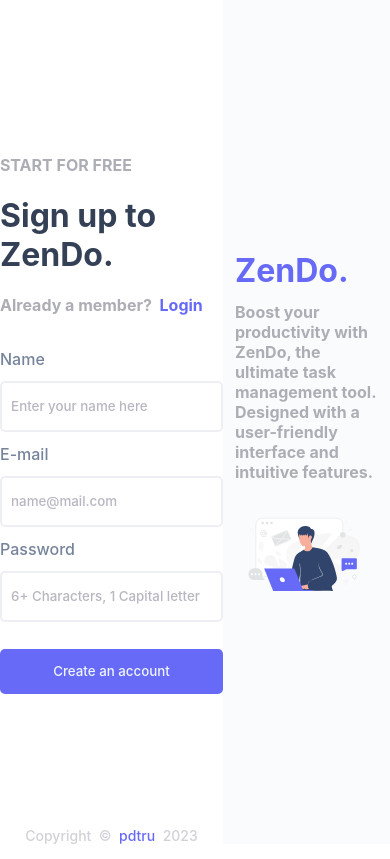
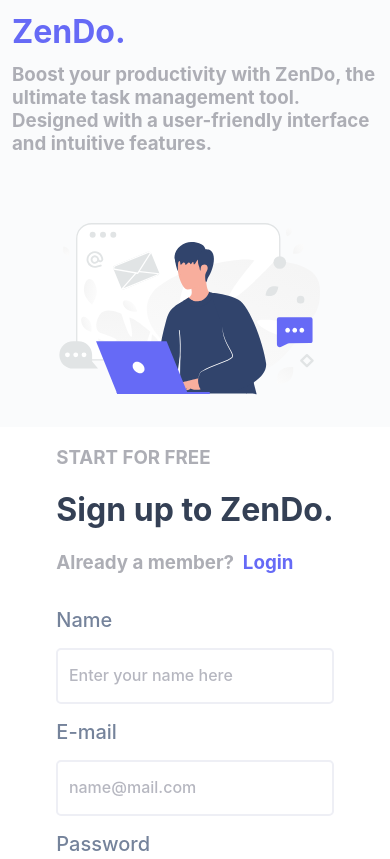
Before and after one commit to pdtru/sign-up-form, a plain HTML site: page index.html in a window 390 px wide. Shown: the top 859 px of the page. Drawn offline with Linux system fonts and the light colour scheme.

Commit message:
Implement mobile compatibility using JavaScript
- Resize elements

```diff
--- /dev/null
+++ b/app.js
@@ -0,0 +1,9 @@
+(function () {
+    const mainContainer = document.getElementsByClassName("main-container");
+    console.log(mainContainer)
+    if (mainContainer.length == 1 && window.innerWidth < window.innerHeight) {
+        mainContainer[0].style.flexDirection = 'column-reverse';
+    } else {
+        document.body.style.height = '100vh';
+    }
+})();
--- a/index.html
+++ b/index.html
@@ -6,6 +6,7 @@
     <meta http-equiv="X-UA-Compatible" content="IE=edge">
     <meta name="viewport" content="width=device-width, initial-scale=1.0">
     <link rel="stylesheet" href="styles.css">
+    <script src="app.js" defer></script>
     <title>Sign Up</title>
 </head>
 
@@ -14,9 +15,9 @@
         <div class="left-container">
             <form class="form">
                 <div>
-                    <h4 class="form-subtext">START FOR FREE</h4>
+                    <h3 class="form-subtext">START FOR FREE</h3>
                     <h1 class="form-header">Sign up to ZenDo.</h1>
-                    <h4 class="form-subtext">Already a member? &nbsp;<a>Login</a></h4>
+                    <h3 class="form-subtext">Already a member? &nbsp;<a>Login</a></h3>
                 </div>
                 <label for="name">Name</label>
                 <input type="text" id="name" name="name" placeholder="&nbsp;&nbsp;Enter your name here" required>
@@ -36,8 +37,8 @@
         <div class="right-container">
             <div>
                 <h1 class="right-header">ZenDo.</h1>
-                <h4 class="right-subtext">Boost your productivity with ZenDo, the ultimate task management tool.<br>
-                    Designed with a user-friendly interface and intuitive features.</h4>
+                <h3 class="right-subtext">Boost your productivity with ZenDo, the ultimate task management tool.<br>
+                    Designed with a user-friendly interface and intuitive features.</h3>
             </div>
             <img src="images/illustration.svg">
         </div>
--- a/styles.css
+++ b/styles.css
@@ -5,7 +5,6 @@
 html,
 body {
     display: flex;
-    height: 100vh;
     width: 100vw;
     margin: 0;
     padding: 0;
@@ -33,25 +32,30 @@ body {
 }
 
 .form {
+    width: auto;
+    height: auto;
     display: flex;
     flex-direction: column;
-    gap: 12px;
+    gap: 16px;
     margin: auto;
 }
 
 label {
+    font-size: 20px;
+
     font-weight: 500;
     color: #75839b;
 }
 
 input {
-    height: 45px;
+    height: 50px;
     border-style: solid;
     border-radius: 5px;
     border-color: #eeeff5;
 }
 
 input::placeholder {
+    font-size: 16px;
     font-weight: 500;
     color: #b6b7c0;
 }
@@ -61,7 +65,7 @@ button {
     width: 100%;
     font-weight: 500;
     color: #eff5fe;
-    height: 45px;
+    height: 50px;
     border-radius: 5px;
     border-style: none;
     background-color: #666af6;
@@ -69,7 +73,7 @@ button {
 
 .footer {
     font-weight: 500;
-    font-size: 14px;
+    font-size: 16px;
     color: #d1d2d8;
     margin: 0;
 }
@@ -86,7 +90,6 @@ button {
 .right-header {
     margin: 12px;
     color: #666af6;
-    text-align: start;
 }
 
 .right-subtext {
```
